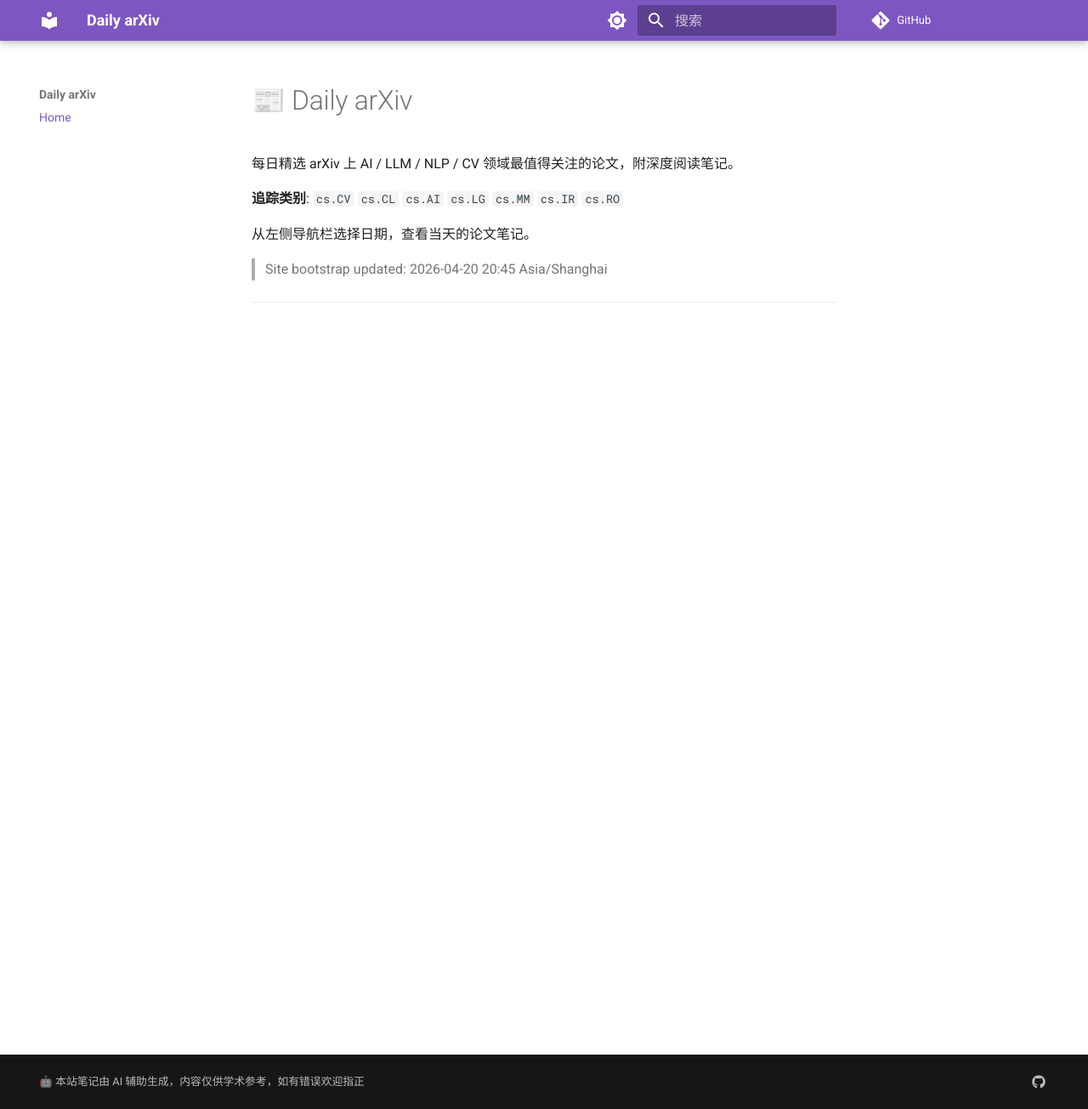
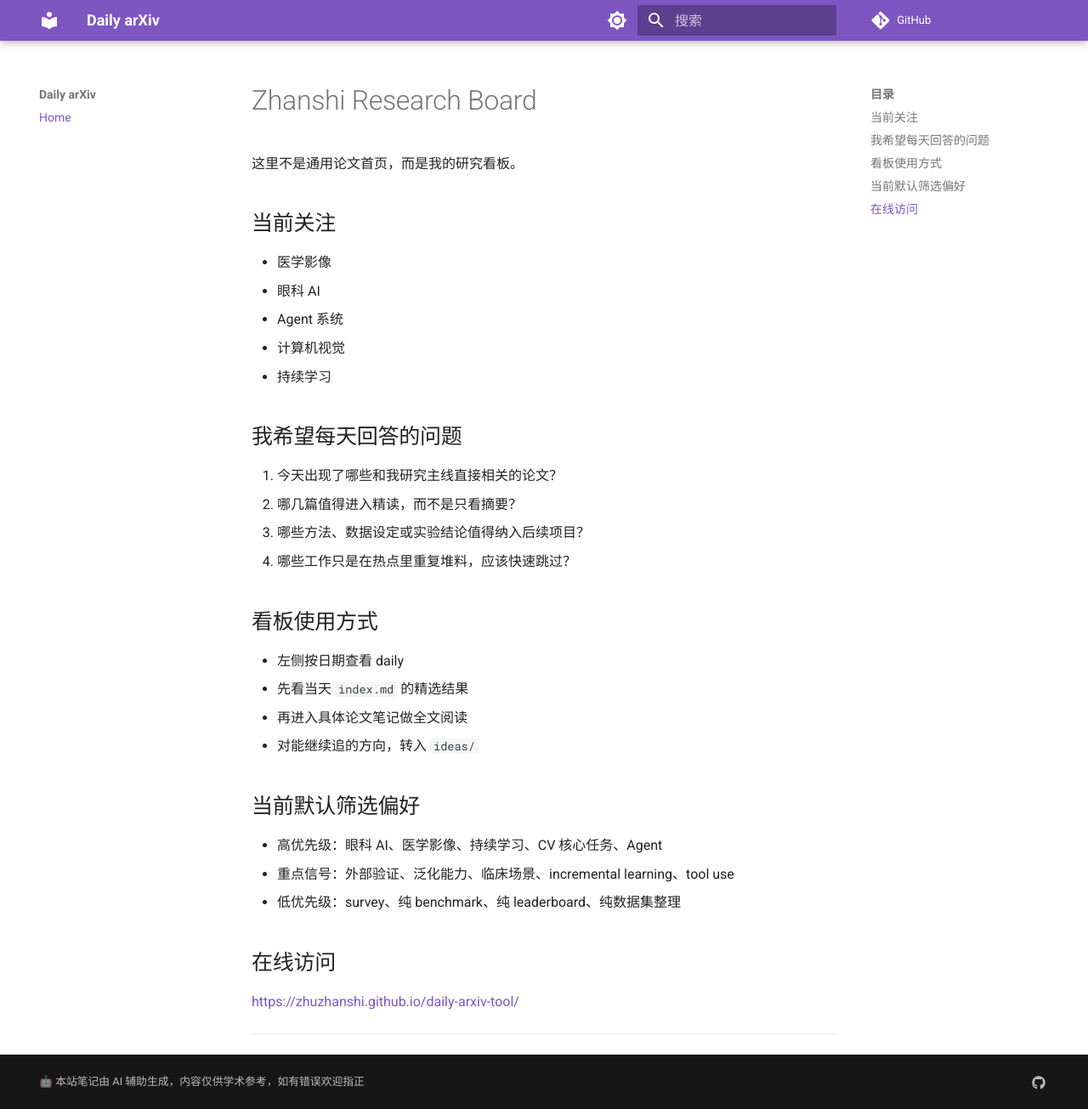
Before and after one commit to zhuzhanshi/daily-arxiv-tool, an MkDocs documentation site: the page built from notes/index.md, in a window 1280 px wide and 1305 px high. Shown: the whole window at 85% size. Built offline with MkDocs 1.6.1 and Material for MkDocs 9.7.7, drawn with Linux system fonts in a browser that asks for light colours; comment, search, counter and statistics services are not loaded.

Commit message:
feat: refresh research board homepage

```diff
--- a/notes/index.md
+++ b/notes/index.md
@@ -1,11 +1,37 @@
-# 📰 Daily arXiv
+# Zhanshi Research Board
 
-每日精选 arXiv 上 AI / LLM / NLP / CV 领域最值得关注的论文，附深度阅读笔记。
+这里不是通用论文首页，而是我的研究看板。
 
-**追踪类别**: `cs.CV` `cs.CL` `cs.AI` `cs.LG` `cs.MM` `cs.IR` `cs.RO`
+## 当前关注
 
-从左侧导航栏选择日期，查看当天的论文笔记。
+- 医学影像
+- 眼科 AI
+- Agent 系统
+- 计算机视觉
+- 持续学习
 
-> Site bootstrap updated: 2026-04-20 20:45 Asia/Shanghai
+## 我希望每天回答的问题
+
+1. 今天出现了哪些和我研究主线直接相关的论文？
+2. 哪几篇值得进入精读，而不是只看摘要？
+3. 哪些方法、数据设定或实验结论值得纳入后续项目？
+4. 哪些工作只是在热点里重复堆料，应该快速跳过？
+
+## 看板使用方式
+
+- 左侧按日期查看 daily
+- 先看当天 `index.md` 的精选结果
+- 再进入具体论文笔记做全文阅读
+- 对能继续追的方向，转入 `ideas/`
+
+## 当前默认筛选偏好
+
+- 高优先级：眼科 AI、医学影像、持续学习、CV 核心任务、Agent
+- 重点信号：外部验证、泛化能力、临床场景、incremental learning、tool use
+- 低优先级：survey、纯 benchmark、纯 leaderboard、纯数据集整理
+
+## 在线访问
+
+[https://zhuzhanshi.github.io/daily-arxiv-tool/](https://zhuzhanshi.github.io/daily-arxiv-tool/)
 
 ---
```
